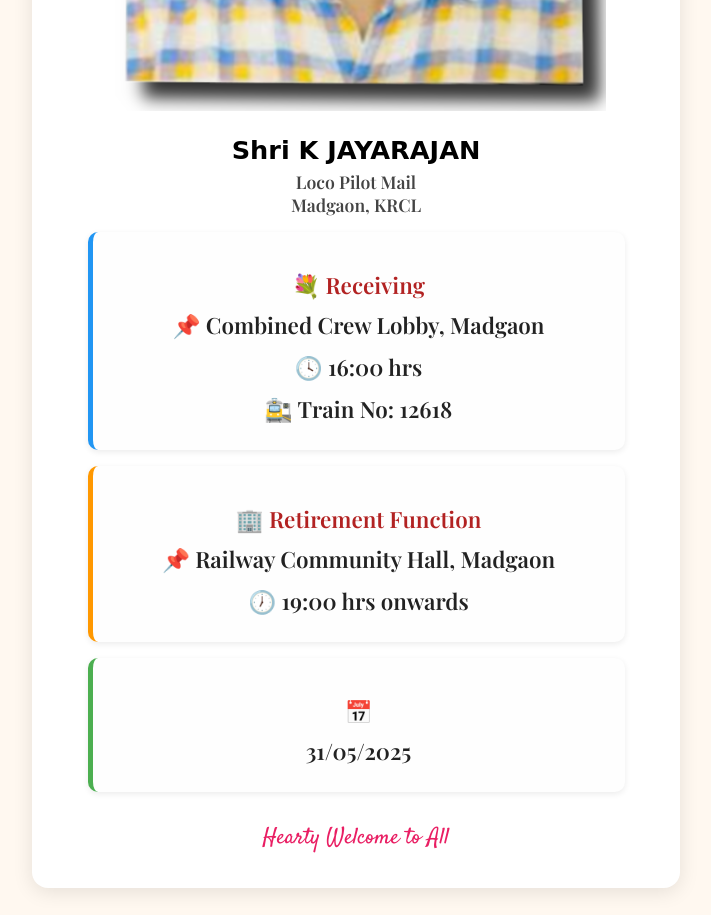
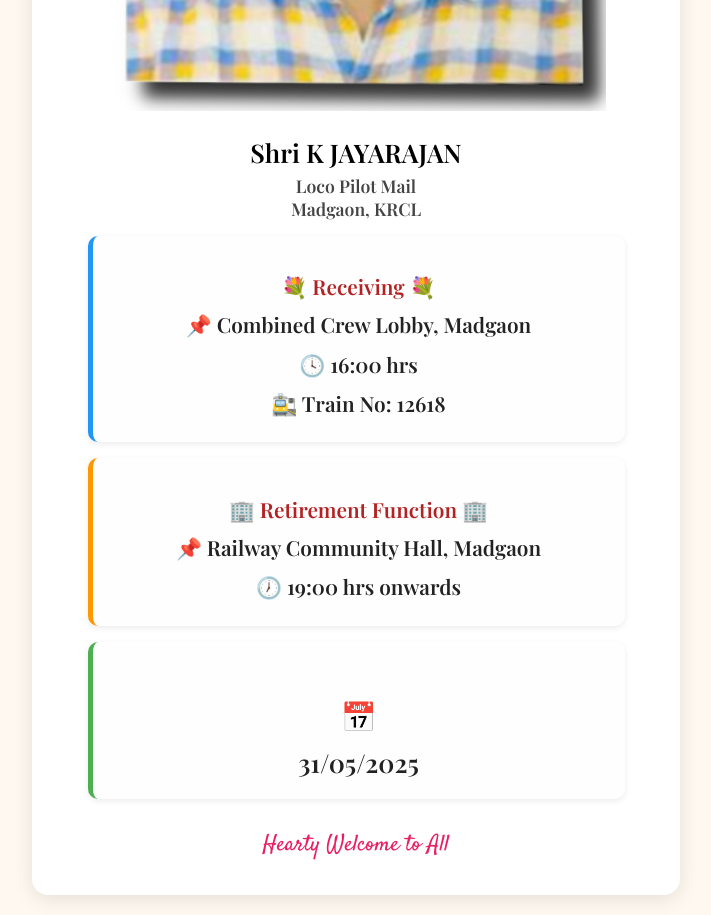
Before and after one commit to Crewlobbymadgaon/Retire-Invitation, a plain HTML site: page index.html in a window 1280 px wide. Shown: the part 760-1675 px from the top of the page, without its empty margins (284-995 px from the left). Drawn offline with nearby package versions, Linux system fonts and the light colour scheme.

Commit message:
Update index.html

```diff
--- a/index.html
+++ b/index.html
@@ -48,11 +48,7 @@
     }
 
 
-.person-name {
-  font-family: 'Great Vibes', cursive;
-  font-size: 2rem;
-  font-weight: bold;
-}
+
 
     .invite-image {
       width: 100%;
@@ -88,7 +84,7 @@
 }
 
 .event-box h3 {
-  font-size: 1.4rem;
+  font-size: 1.3rem;
   margin-bottom: 8px;
   color: #b22222;
 }
@@ -96,7 +92,7 @@
 .event-box p {
   margin: 6px 0;
   line-height: 1.6;
-  font-size: 1.4rem;
+  font-size: 1.3rem;
 }
 
 .receiving-box {
@@ -112,7 +108,16 @@
   font-size: 1.5rem;
   font-weight: bold;
 }
-
+.event-box h4 {
+  font-size: 1.8rem;
+  margin-bottom: 8px;
+  color: #b22222;
+}
+    .event-box p1 {
+  margin: 6px 0;
+  line-height: 1.6;
+  font-size: 1.6rem;
+}
 
 
 
@@ -169,21 +174,21 @@
     <div class="designation">Loco Pilot Mail<br/>Madgaon, KRCL</div>
 
     <div class="event-box receiving-box">
-  <h3>💐 Receiving</h3>
+  <h3>💐 Receiving 💐</h3>
   <p>📌 Combined Crew Lobby, Madgaon</p>
   <p>🕓 16:00 hrs</p>
   <p>🚉 Train No: 12618</p>
 </div>
 
 <div class="event-box function-box">
-  <h3>🏢 Retirement Function</h3>
+  <h3>🏢 Retirement Function 🏢</h3>
   <p>📌 Railway Community Hall, Madgaon</p>
   <p>🕖 19:00 hrs onwards</p>
 </div>
 
 <div class="event-box date-box">
-  <h3>📅</h3>
-  <p>31/05/2025</p>
+  <h4>📅</h4>
+  <p1>31/05/2025</p1>
 </div>
 
 
```
